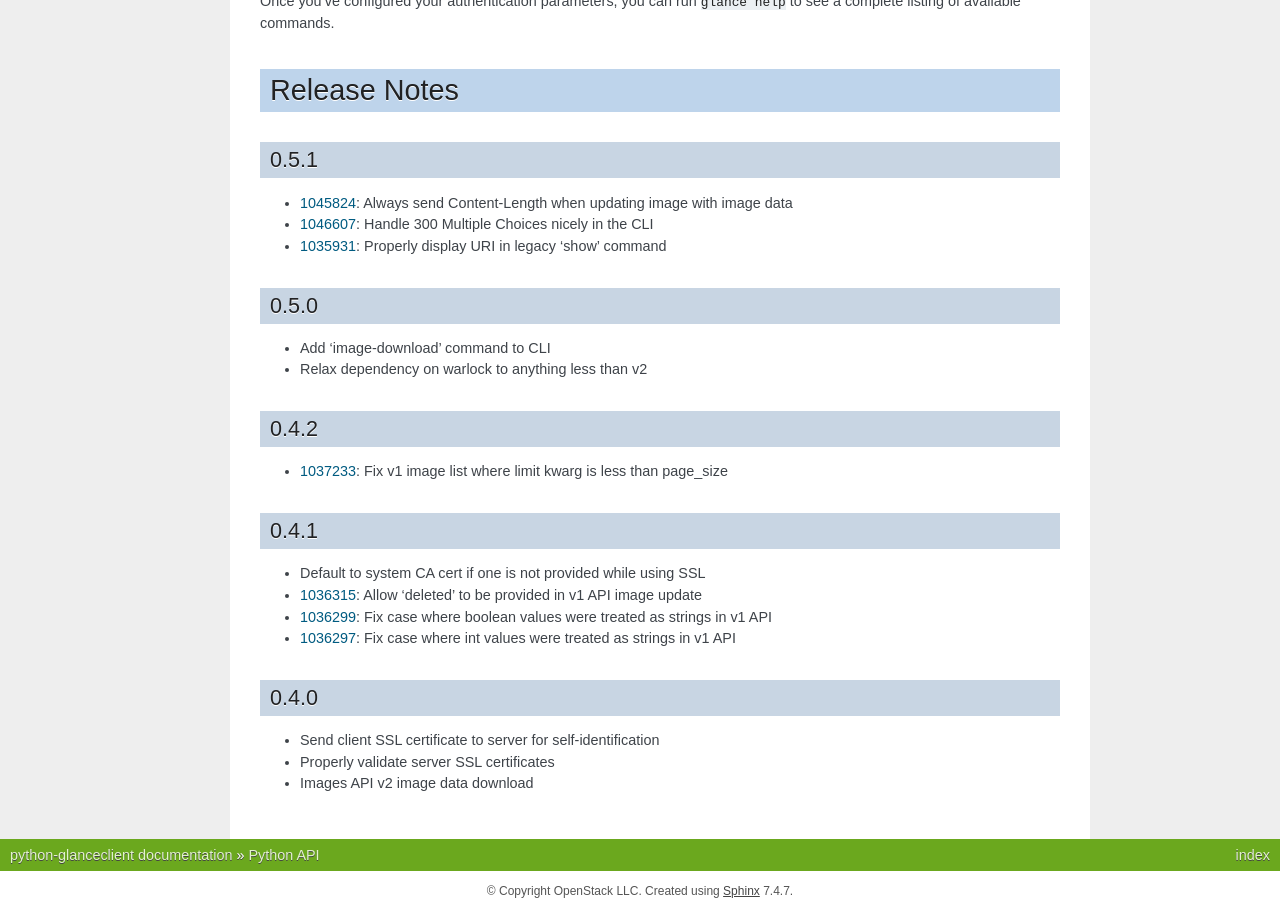
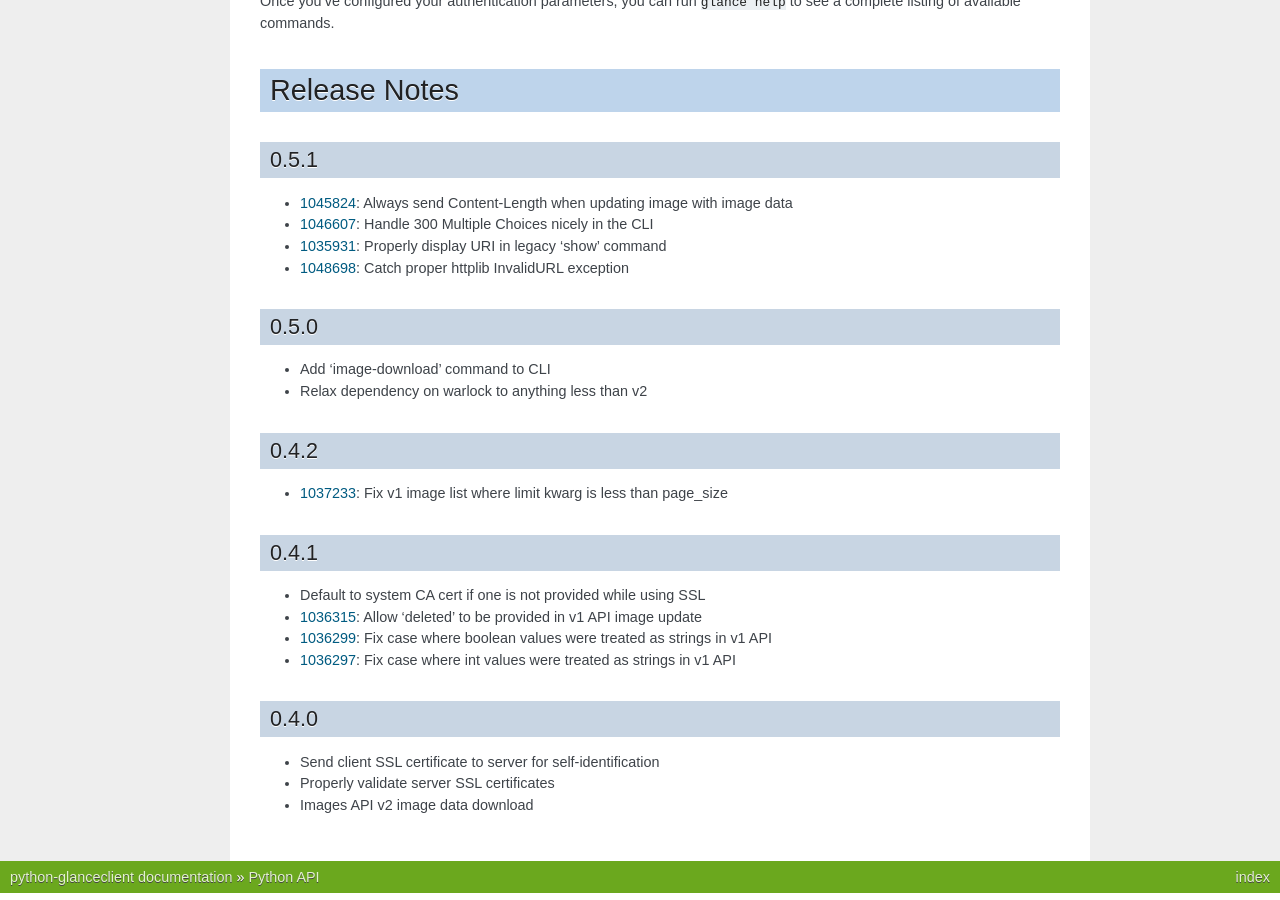
Before and after one commit to openstack/python-glanceclient, a Sphinx documentation site: the page built from doc/source/index.rst, in a window 1280 px wide and 900 px high, scrolled down 801 px. Built offline with Sphinx 7.4.7, drawn with Linux system fonts in a browser that asks for light colours.

Commit message:
Document remaining bug for v0.5.1
Change-Id: I97144b22e2040441e6507ff1810ab7a3da9b1ae2

```diff
--- a/doc/source/index.rst
+++ b/doc/source/index.rst
@@ -41,10 +41,12 @@ Release Notes
 * 1045824_: Always send Content-Length when updating image with image data
 * 1046607_: Handle 300 Multiple Choices nicely in the CLI
 * 1035931_: Properly display URI in legacy 'show' command
+* 1048698_: Catch proper httplib InvalidURL exception
 
 .. _1045824: http://bugs.launchpad.net/python-glanceclient/+bug/1045824
 .. _1046607: http://bugs.launchpad.net/python-glanceclient/+bug/1046607
 .. _1035931: http://bugs.launchpad.net/python-glanceclient/+bug/1035931
+.. _1048698: http://bugs.launchpad.net/python-glanceclient/+bug/1048698
 
 0.5.0
 -----
```
